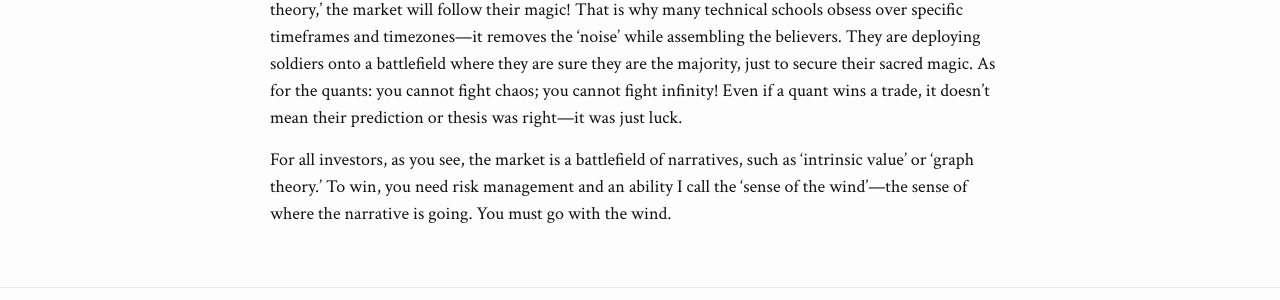
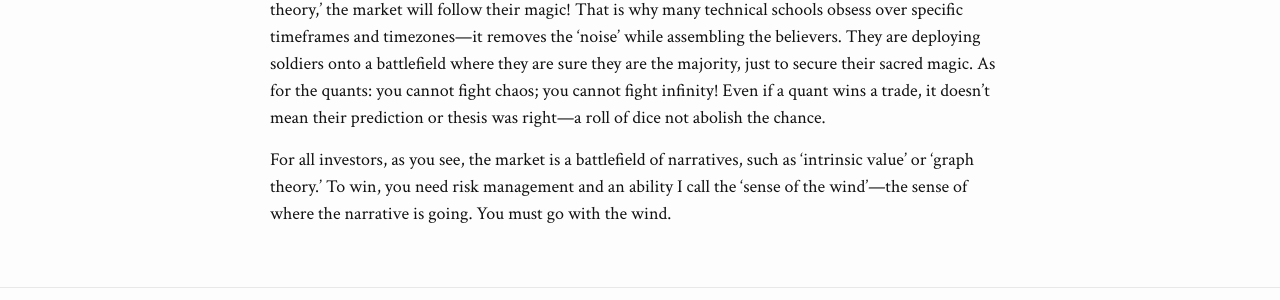
Before and after one commit to thisnat/the-archive, a Jekyll site: the page built from _posts/2026-3-26-the-noble-lies-of-stock-trading.md, in a window 1280 px wide. Shown: the part 583-883 px from the top of the page. Built offline with Jekyll 4.4.1, drawn with Linux system fonts in a browser that asks for light colours; some web fonts are replaced; some of the changed text lies outside the part shown.

Commit message:
feat: add post

```diff
--- a/_posts/2026-3-26-the-noble-lies-of-stock-trading.md
+++ b/_posts/2026-3-26-the-noble-lies-of-stock-trading.md
@@ -8,6 +8,6 @@ I want to address the metaphysics and the ontology of stock trading. There is an
 
 For the fundamentalists who think price is objective, who believe 'there is intrinsic value' that they claim other investors are simply too blind to see—what happens when the market moves against them? They say, 'The market is being irrational again.' How cute. If there is an intrinsic value, why can’t investors see it or calculate it? Even if it exists and people need 'reason' to see it, why is there no 'wise mind' to declare it? Intrinsic value is a lie, a dogma, and the magic that traditional investors cast (perhaps subconsciously) to make the market appear stable and rational. But the market is a supply-and-demand chaos; if no one buys the stock, the price will not move—even if the company has a massive profit!
 
-Then there are the technical analysts and quants who naively think they can predict a chaotic future with graph patterns and data. Laughable. Graph patterns are just another form of magic that the heads of technical schools use to keep the charts stable in their own way. If enough people believe in 'graph theory,' the market will follow their magic! That is why many technical schools obsess over specific timeframes and timezones—it removes the 'noise' while assembling the believers. They are deploying soldiers onto a battlefield where they are sure they are the majority, just to secure their sacred magic. As for the quants: you cannot fight chaos; you cannot fight infinity! Even if a quant wins a trade, it doesn't mean their prediction or thesis was right—it was just luck.
+Then there are the technical analysts and quants who naively think they can predict a chaotic future with graph patterns and data. Laughable. Graph patterns are just another form of magic that the heads of technical schools use to keep the charts stable in their own way. If enough people believe in 'graph theory,' the market will follow their magic! That is why many technical schools obsess over specific timeframes and timezones—it removes the 'noise' while assembling the believers. They are deploying soldiers onto a battlefield where they are sure they are the majority, just to secure their sacred magic. As for the quants: you cannot fight chaos; you cannot fight infinity! Even if a quant wins a trade, it doesn't mean their prediction or thesis was right—a roll of dice not abolish the chance.
 
 For all investors, as you see, the market is a battlefield of narratives, such as 'intrinsic value' or 'graph theory.' To win, you need risk management and an ability I call the 'sense of the wind'—the sense of where the narrative is going. You must go with the wind.
```
Also changed, not shown: _posts/2026-3-26-the-ai-vertical-leap.md (added, +35 -0 lines).
